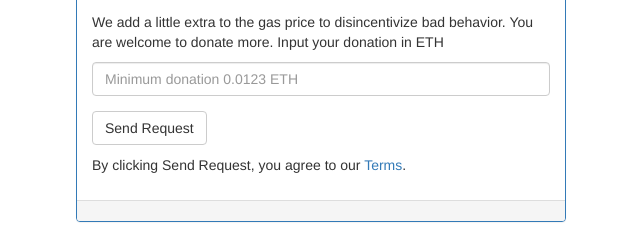
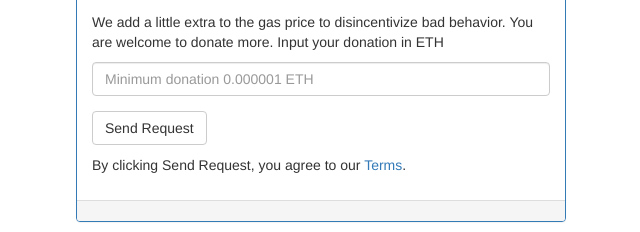
Before and after one commit to kailash-manasarovar/forgivenet-frontend, a website: page src/index.html in a window 1280 px wide. Shown: the part 555-787 px from the top of the page, 319-959 px from the left. Drawn offline with nearby package versions, Linux system fonts and the light colour scheme; a script that the page names is missing.

Commit message:
develop branch smaller fee

```diff
--- a/src/index.html
+++ b/src/index.html
@@ -102,7 +102,7 @@ Men."></textarea>
                                             <div class="panel-info">We add a little extra to the gas price to disincentivize bad behavior. You are welcome to donate more. Input your donation in ETH
                                             </div>
 
-                                            <input type="number" class="form-control" id="donation" name="donation" placeholder="Minimum donation 0.0123 ETH"> <!--placeholder="Current minimum spend is: "-->
+                                            <input type="number" class="form-control" id="donation" name="donation" placeholder="Minimum donation 0.000001 ETH"> <!--placeholder="Current minimum spend is: "-->
 
                                         </div>
                                         <!-- <button type="button" class="btn btn-default" onclick="App.requestForgiveness();return false;">-->
```
